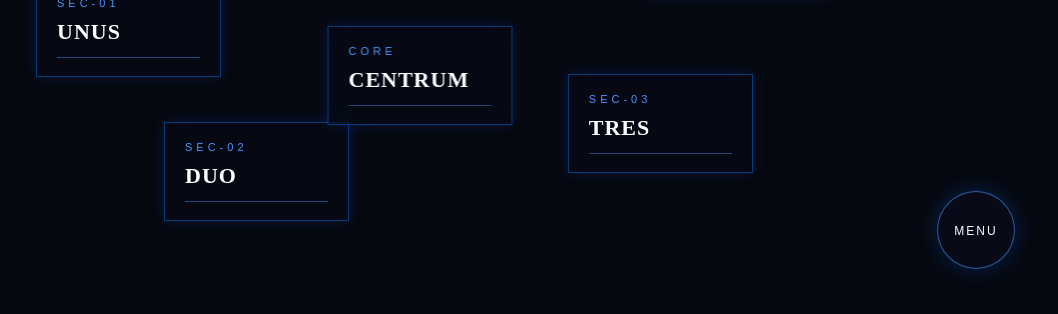
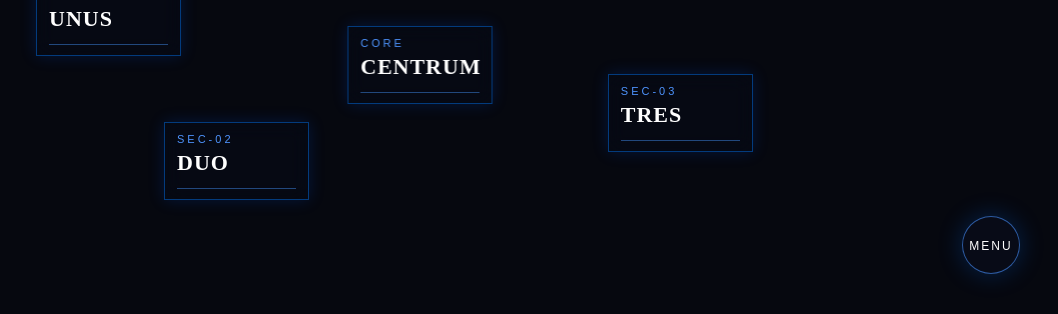
Before and after one commit to y6377/ignotaa, a plain HTML site: page index.html in a window 1280 px wide. Shown: the part 486-800 px from the top of the page, without its empty margins (220-1278 px from the left). Drawn offline with nearby package versions, Linux system fonts and the light colour scheme.

Commit message:
Update style.css

```diff
--- a/css/style.css
+++ b/css/style.css
@@ -133,9 +133,8 @@
 
     position:absolute;
 
-    width:185px;
-
-    padding:18px 20px;
+    width:145px;
+    padding:10px 12px;
 
     background:rgba(8,12,25,.45);
 
@@ -161,11 +160,9 @@
 
     font-size:11px;
 
-    letter-spacing:4px;
+    letter-spacing:3px;
 
-    text-transform:uppercase;
-
-    margin-bottom:10px;
+    margin-bottom:5px;
 }
 
 .planet-label h3{
@@ -235,11 +232,11 @@
 
     position:fixed;
 
-    right:45px;
-    bottom:45px;
+    right:40px;
+    bottom:40px;
 
-    width:78px;
-    height:78px;
+    width:58px;
+    height:58px;
 
     border-radius:50%;
 
@@ -249,7 +246,7 @@
 
     backdrop-filter:blur(15px);
 
-    color:white;
+    color:#fff;
 
     cursor:pointer;
 
@@ -258,7 +255,7 @@
     transition:.35s;
 
     box-shadow:
-    0 0 25px rgba(0,110,255,.25);
+        0 0 25px rgba(0,110,255,.25);
 }
 
 #menuButton span{
```
